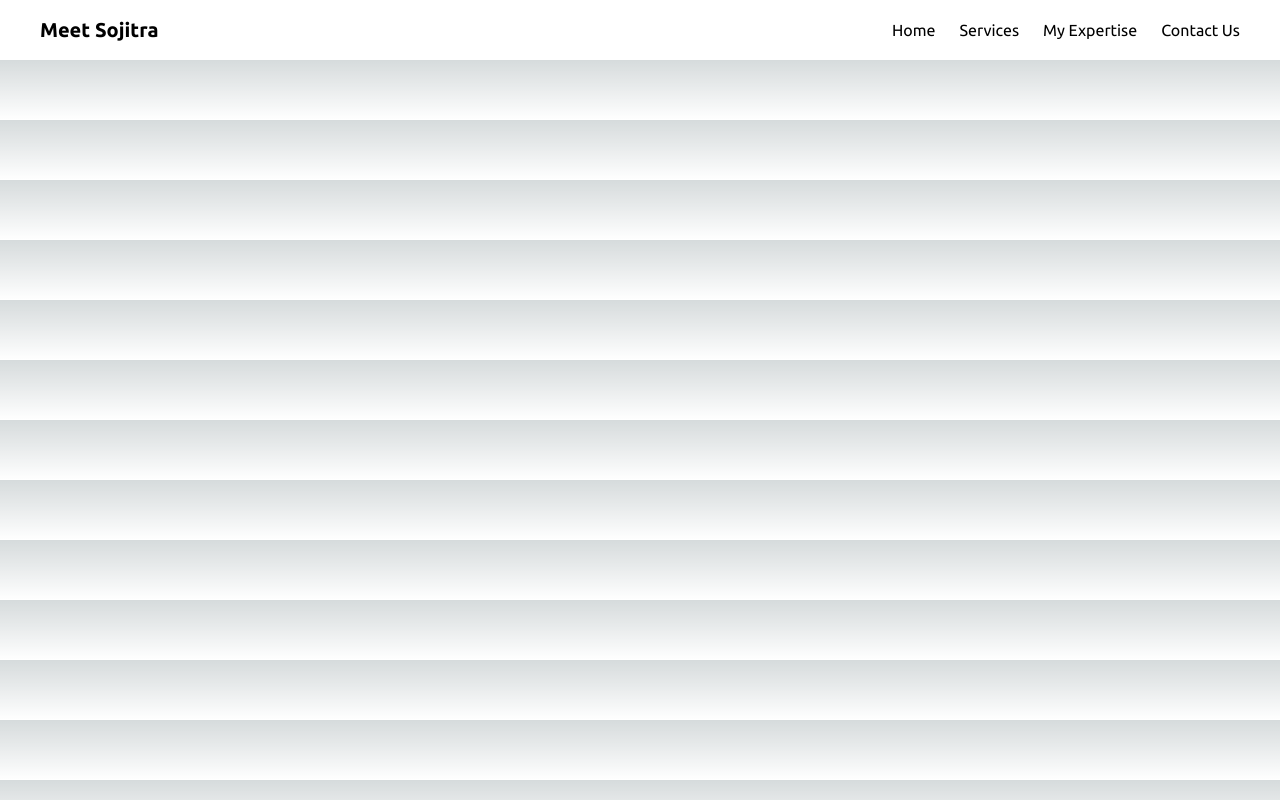
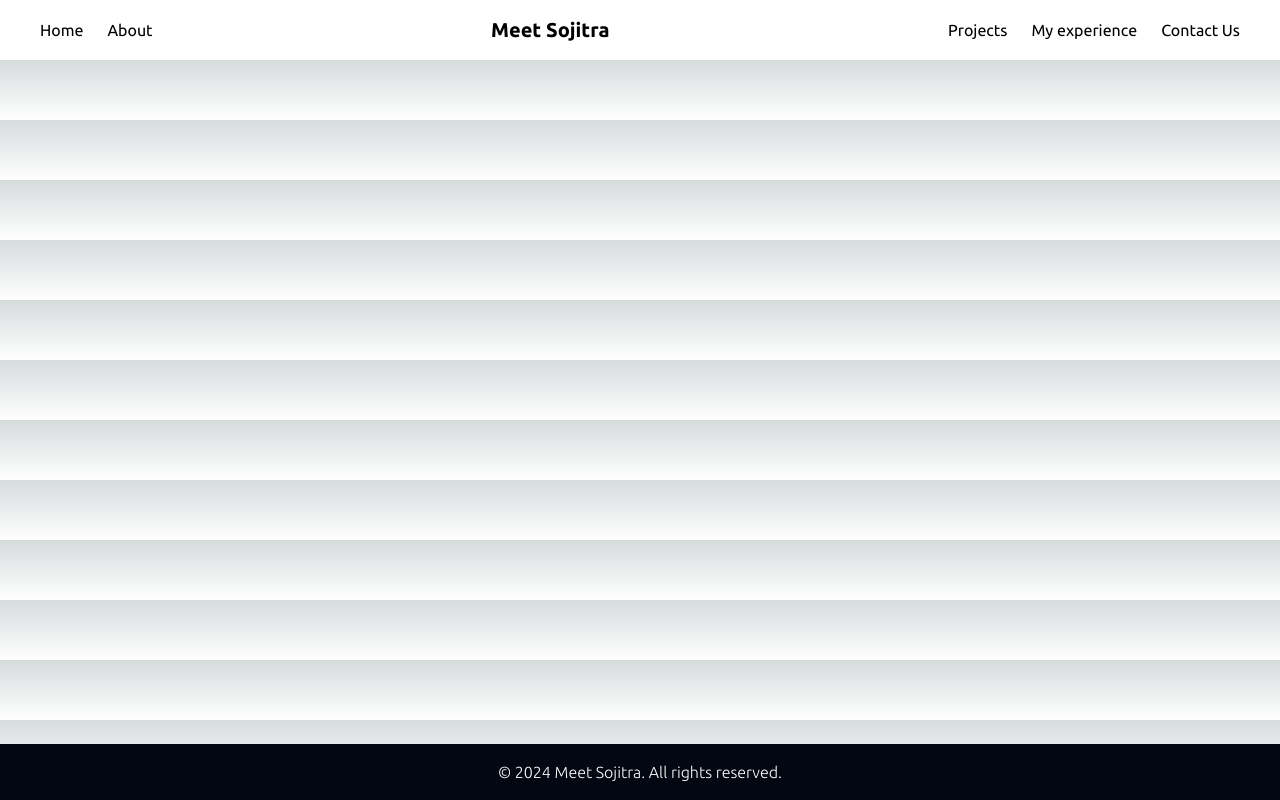
Before and after one commit to meet49/portfolio_, a Next.js app: page / in a window 1280 px wide. Built offline with nearby package versions, Linux system fonts and the light colour scheme.

Commit message:
Add Footer and change on the Navbar

```diff
--- /dev/null
+++ b/src/app/componets/Footer.jsx
@@ -0,0 +1,11 @@
+import React from 'react'
+
+const Footer = () => {
+  return (
+    <div className="w-full bg-gray-950 text-center py-4 fixed bottom-0 text-white font-light">
+      <p>&copy; {new Date().getFullYear()} Meet Sojitra.{" "} All rights reserved.</p>
+    </div>
+  )
+}
+
+export default Footer
--- /dev/null
+++ b/src/app/componets/Home.jsx
@@ -0,0 +1,11 @@
+import React from 'react'
+
+const Home = () => {
+  return (
+    <div>
+
+    </div>
+  )
+}
+
+export default Home
--- a/src/app/componets/Navbar.jsx
+++ b/src/app/componets/Navbar.jsx
@@ -1,5 +1,5 @@
 "use client";
-import { useState } from 'react';
+import { useState } from "react";
 
 const Navbar = () => {
   const [isOpen, setIsOpen] = useState(false);
@@ -11,28 +11,49 @@ const Navbar = () => {
   return (
     <nav className="bg-white text-black p-4 xl:px-10">
       <div className="container mx-auto flex justify-between items-center">
-        <div className="text-xl font-bold">
-          Meet Sojitra
+        <div className="hidden md:flex space-x-6">
+          <a href="#home" className="hover:underline">
+            Home
+          </a>
+          <a href="#myexpertise" className="hover:underline">
+            About{" "}
+          </a>
         </div>
+        <div className="text-xl font-bold">Meet Sojitra</div>
         <div className="hidden md:flex space-x-6">
-          <a href="#home" className="hover:underline">Home</a>
-          <a href="#services" className="hover:underline">Services</a>
-          <a href="#myexpertise" className="hover:underline">My Expertise</a>
-          <a href="#contactus" className="hover:underline">Contact Us</a>
+          <a href="#services" className="hover:underline">
+            Projects
+          </a>
+          <a href="#myexpertise" className="hover:underline">
+            My experience
+          </a>
+          <a href="#contactus" className="hover:underline">
+            Contact Us
+          </a>
         </div>
         <div className="md:hidden flex items-center" onClick={toggleMenu}>
-          <div className={`menu-icon ${isOpen ? 'open' : ''}`}>
-            <div className="w-6 h-0.5 bg-white transition-transform duration-300"></div>
-            <div className="w-6 h-0.5 bg-white transition-opacity duration-300 mt-1.5"></div>
-            <div className="w-6 h-0.5 bg-white transition-transform duration-300 mt-1.5"></div>
+          <div className={`menu-icon ${isOpen ? "open" : ""}`}>
+            <div className="w-6 h-0.5 bg-black transition-transform duration-300"></div>
+            <div className="w-6 h-0.5 bg-black transition-opacity duration-300 mt-1.5"></div>
+            <div className="w-6 h-0.5 bg-black transition-transform duration-300 mt-1.5"></div>
           </div>
         </div>
       </div>
-      <div className={`md:hidden mt-4 space-y-4 ${isOpen ? 'block' : 'hidden'}`}>
-        <a href="#home" className="block hover:underline">Home</a>
-        <a href="#services" className="block hover:underline">Services</a>
-        <a href="#myexpertise" className="block hover:underline">My Expertise</a>
-        <a href="#contactus" className="block hover:underline">Contact Us</a>
+      <div
+        className={`md:hidden mt-4 space-y-4 ${isOpen ? "block" : "hidden"}`}
+      >
+        <a href="#home" className="block hover:underline">
+          Home
+        </a>
+        <a href="#services" className="block hover:underline">
+          Services
+        </a>
+        <a href="#myexpertise" className="block hover:underline">
+          My Expertise
+        </a>
+        <a href="#contactus" className="block hover:underline">
+          Contact Us
+        </a>
       </div>
     </nav>
   );
--- a/src/app/page.js
+++ b/src/app/page.js
@@ -1,10 +1,12 @@
 import React from 'react'
 import Navbar from './componets/Navbar'
+import Footer from './componets/Footer'
 
 const page = () => {
   return (
     <div>
       <Navbar/>
+      <Footer/>
     </div>
   )
 }
```
